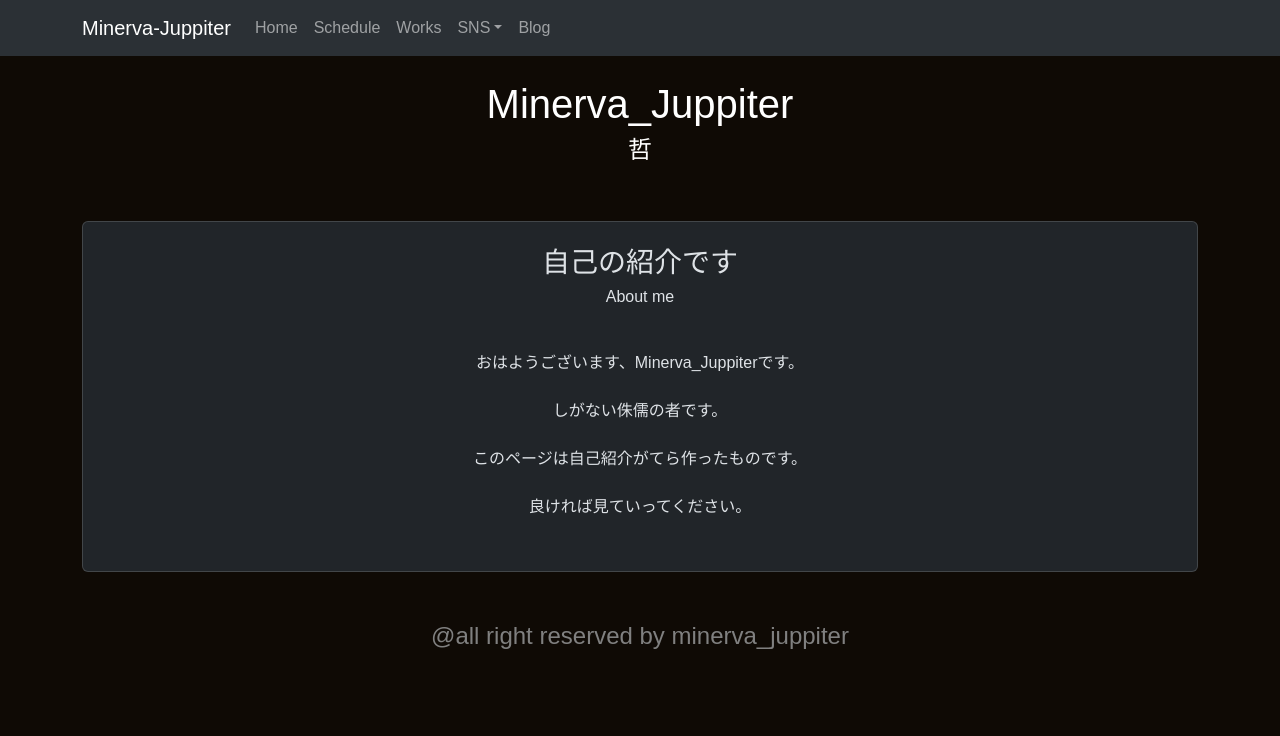
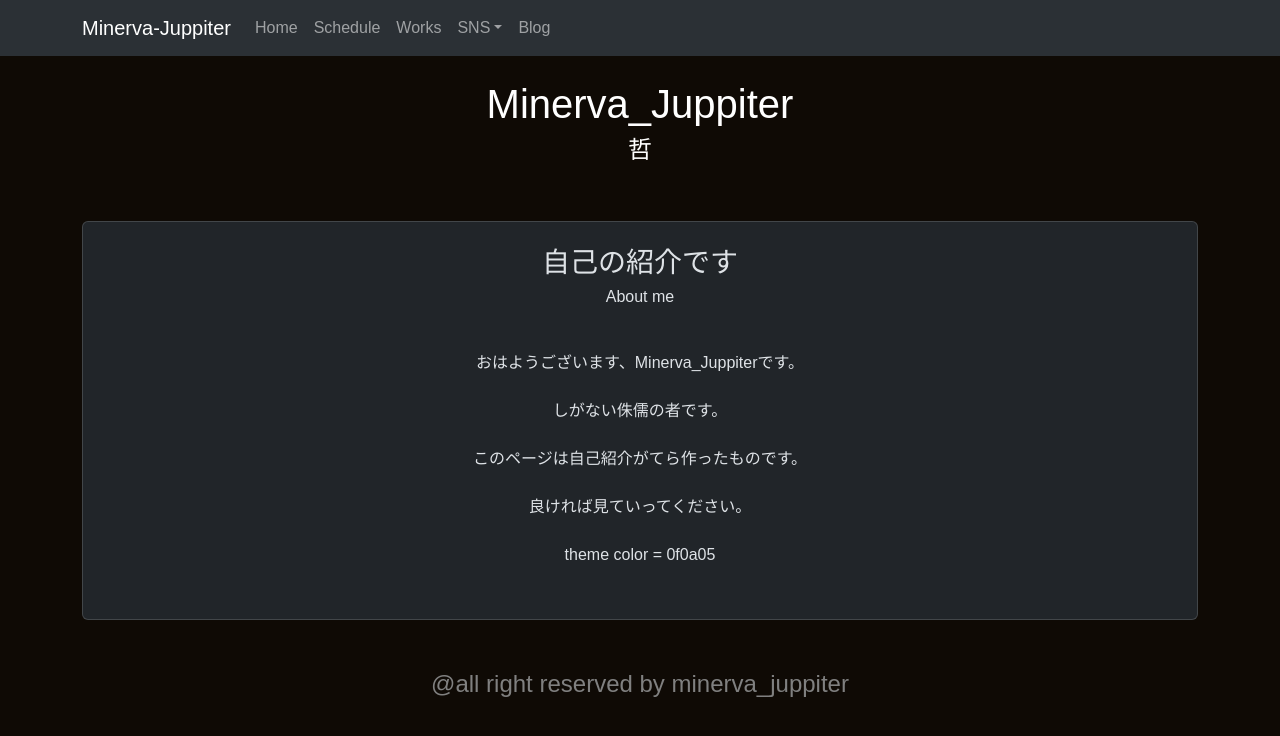
Before and after one commit to minerva-jupiter/minerva-juppiter-home, a React (Vite) app: page / in a window 1280 px wide. Shown: the top 736 px of the page. Built offline with nearby package versions, Linux system fonts and the light colour scheme; a web font is replaced by a local one.

Commit message:
limit of bootstrap

```diff
--- a/package.json
+++ b/package.json
@@ -11,7 +11,6 @@
   },
   "dependencies": {
     "bootstrap": "^5.3.3",
-    "gh-pages": "^6.2.0",
     "react": "^18.3.1",
     "react-bootstrap": "^2.10.5",
     "react-dom": "^18.3.1",
@@ -26,7 +25,6 @@
     "eslint-plugin-react-hooks": "^5.0.0",
     "eslint-plugin-react-refresh": "^0.4.14",
     "globals": "^15.12.0",
-    "sass-embedded": "^1.80.6",
     "typescript": "~5.6.3",
     "typescript-eslint": "^8.13.0",
     "vite": "^5.4.10"
--- a/src/Home.tsx
+++ b/src/Home.tsx
@@ -22,6 +22,7 @@ const Home = () => {
                 しがない侏儒の者です。<br />
                 このページは自己紹介がてら作ったものです。<br />
                 良ければ見ていってください。<br />
+                theme color = 0f0a05
             </Card.Body>
             <br />
         </Card>
--- a/src/Navbar.tsx
+++ b/src/Navbar.tsx
@@ -6,7 +6,7 @@ import NavDropdown from 'react-bootstrap/NavDropdown';
 
 function Navbars() {
   return (
-    <Navbar expand="lg" className="bg-body-tertiary" data-bs-theme="dark" >
+    <Navbar expand="lg" className="bg-body-tertiary" data-bs-theme="dark">
       <Container>
         <Navbar.Brand href="/">Minerva-Juppiter</Navbar.Brand>
         <Navbar.Toggle aria-controls="basic-navbar-nav" />
```
Also changed, not shown: 1 other file (tests, documents, lock files or other folders).
